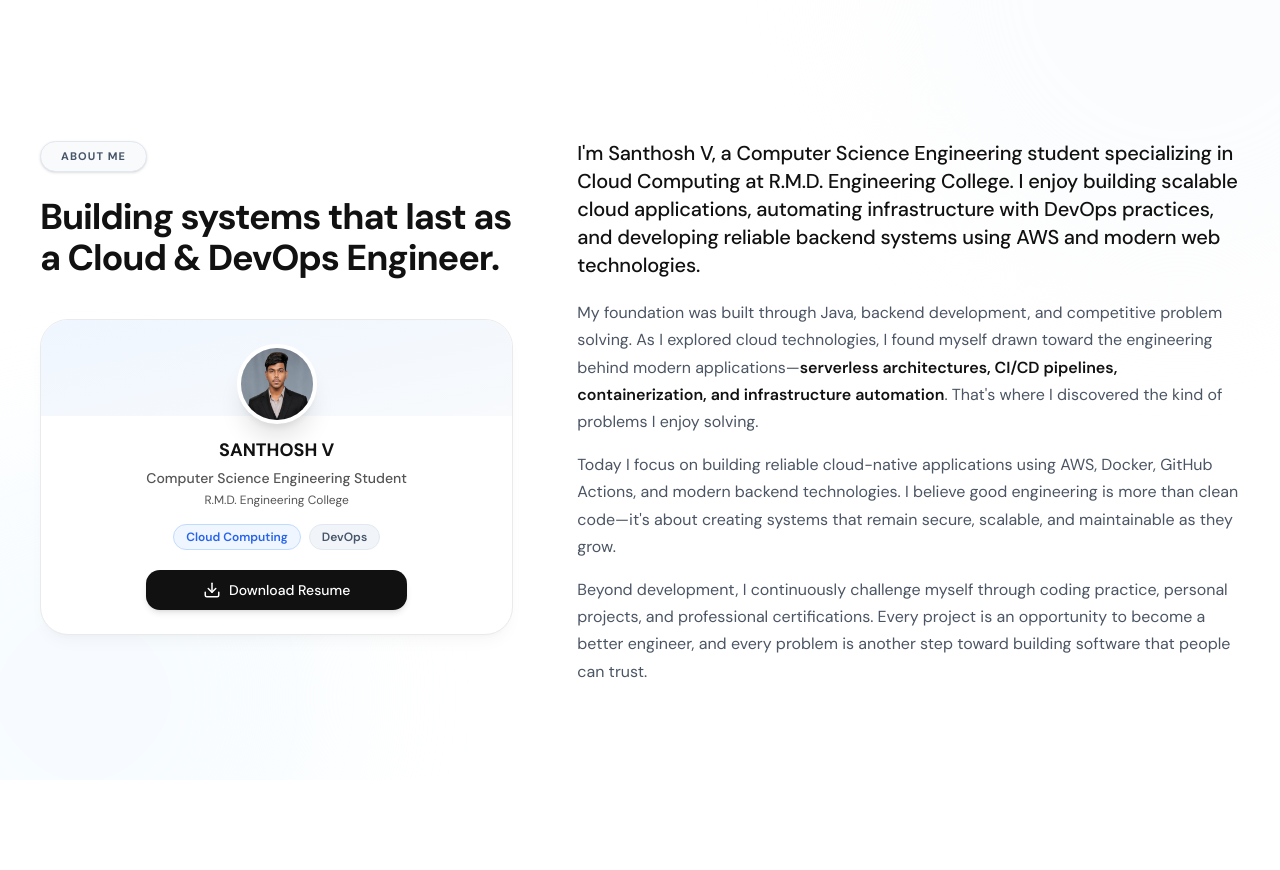
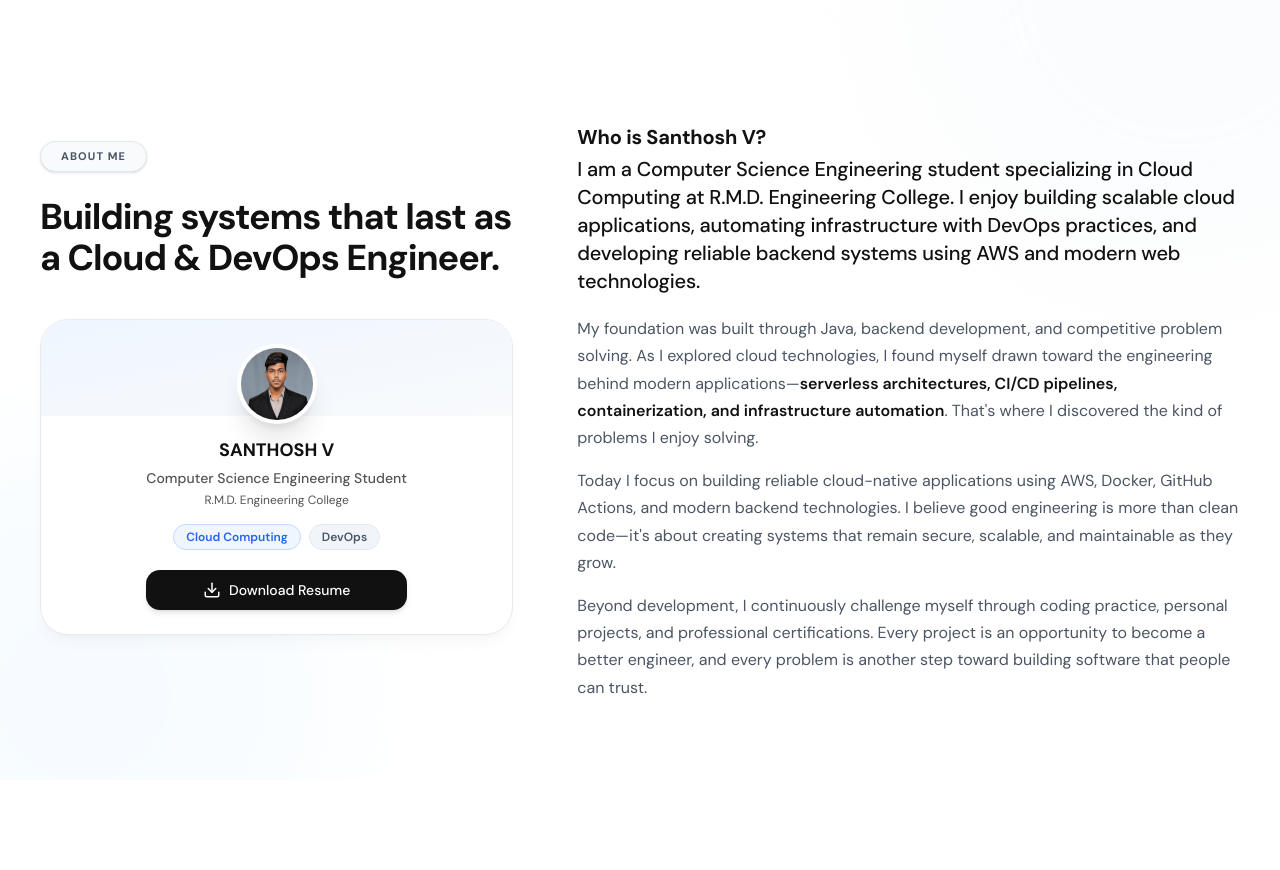
Before and after one commit to SANTHOSH-VJ/santhosh-vj.github.io, a Next.js app: page / in a window 1280 px wide. Shown: the part 820-1690 px from the top of the page. Built offline with nearby package versions, Linux system fonts and the light colour scheme.

Commit message:
feat: add AboutSection component to portfolio site

```diff
--- a/src/components/sections/about-section.tsx
+++ b/src/components/sections/about-section.tsx
@@ -75,7 +75,8 @@ export function AboutSection() {
           >
             <div className="font-sans text-[#4b5563] text-[13px] md:text-sm lg:text-base leading-[1.6] md:leading-[1.7]">
               <p className="text-base md:text-lg lg:text-xl text-[#111] font-medium leading-[1.4] tracking-[-0.01em] mb-4 lg:mb-5">
-                I'm Santhosh V, a Computer Science Engineering student specializing in Cloud Computing at R.M.D. Engineering College. I enjoy building scalable cloud applications, automating infrastructure with DevOps practices, and developing reliable backend systems using AWS and modern web technologies.
+                <span className="font-bold block mb-1">Who is Santhosh V?</span>
+                I am a Computer Science Engineering student specializing in Cloud Computing at R.M.D. Engineering College. I enjoy building scalable cloud applications, automating infrastructure with DevOps practices, and developing reliable backend systems using AWS and modern web technologies.
               </p>
 
               <p className="mb-3 lg:mb-4">
```
